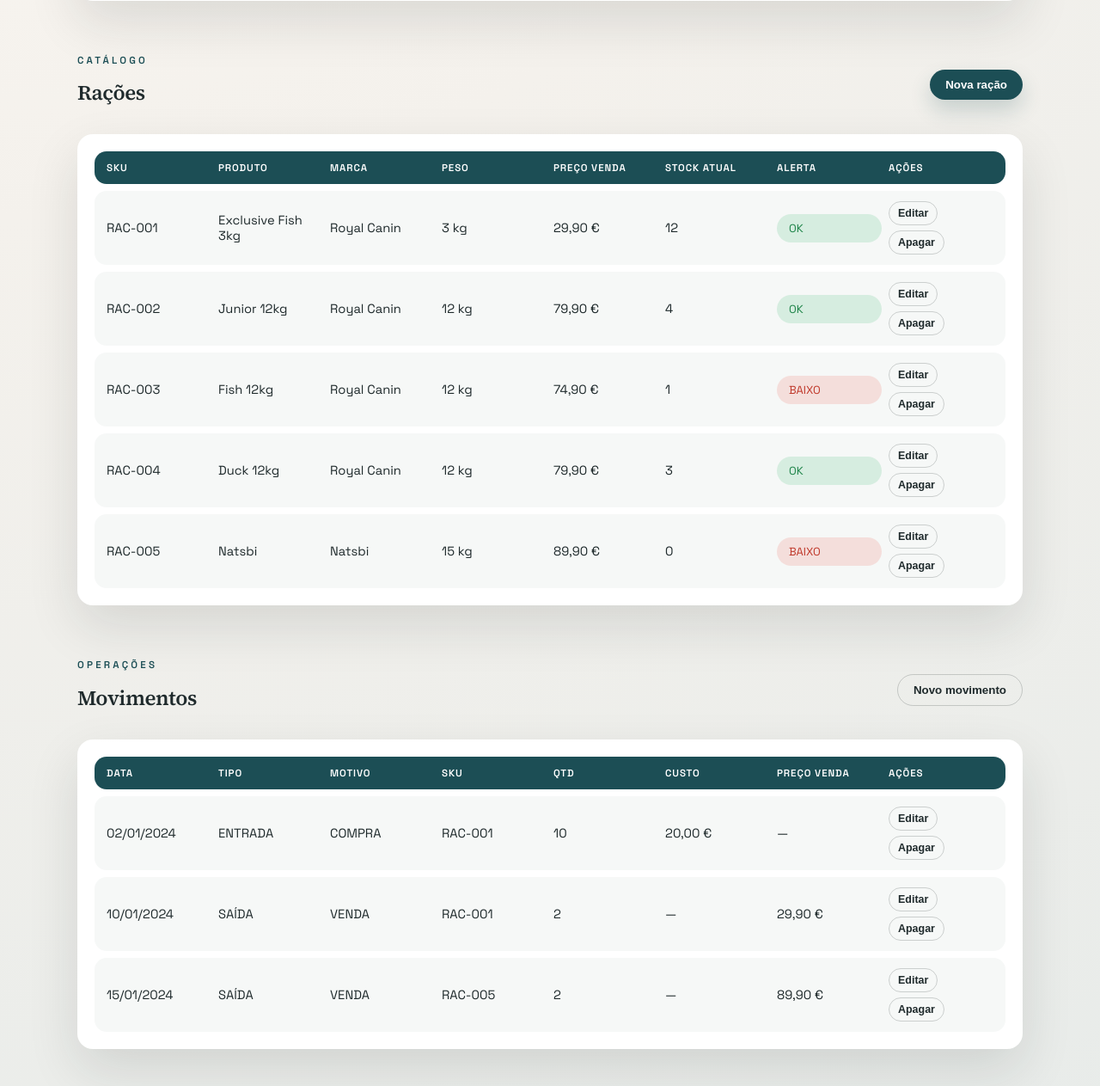
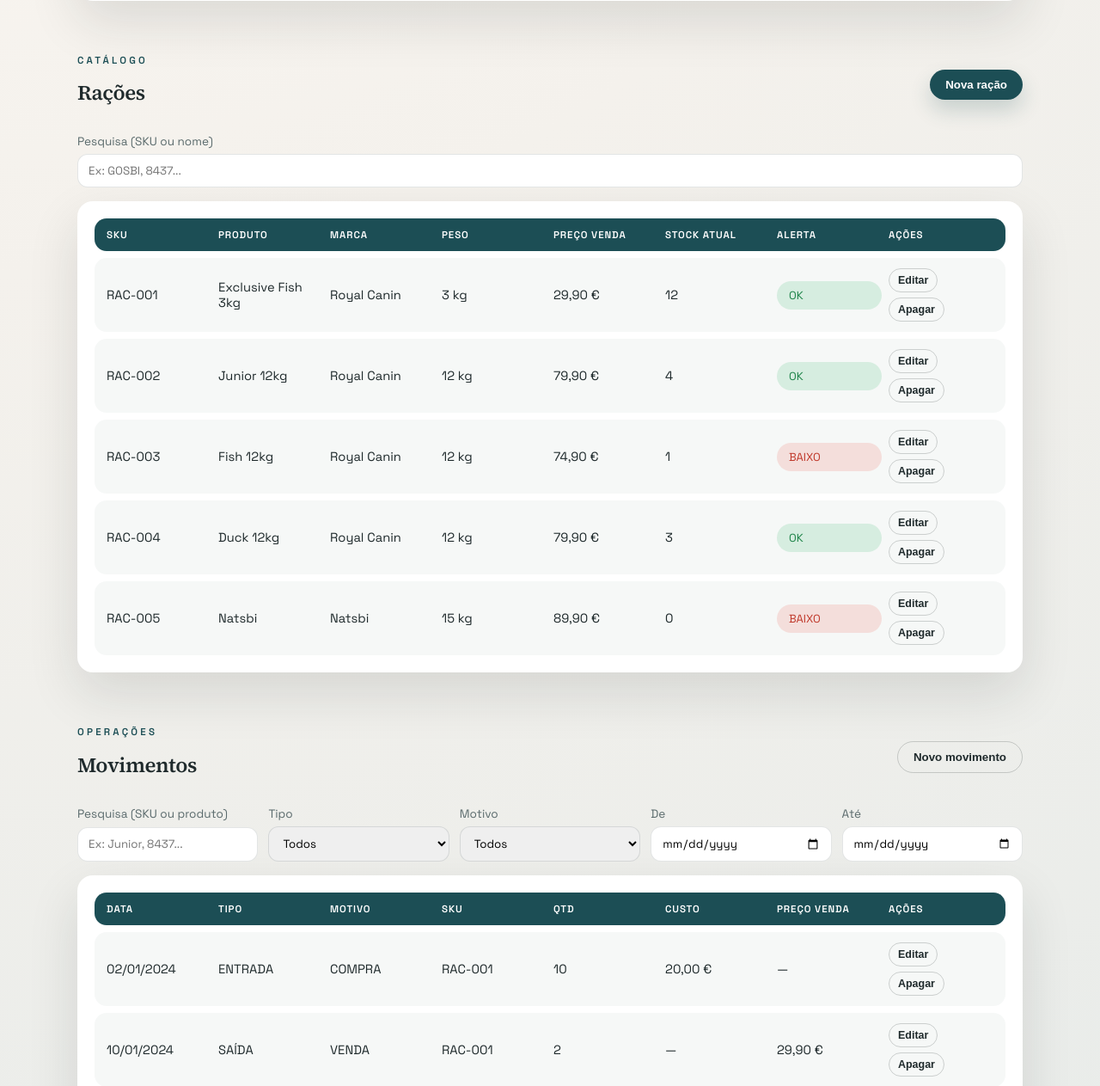
Before and after one commit to ricardoguimaraes2021/dogland-pvl, a PHP site: page / in a window 1280 px wide. Shown: the part 985-2248 px from the top of the page at 86% size. Run offline with PHP 8.4, Linux system fonts and the light colour scheme.

Commit message:
Adiciona filtros de pesquisa e datas

```diff
--- a/app.js
+++ b/app.js
@@ -47,6 +47,12 @@ const ui = {
   modalClose: byId("modal-close"),
   btnNovaRacao: byId("btn-nova-racao"),
   btnNovoMovimento: byId("btn-novo-movimento"),
+  filtroRacoesTexto: byId("filtro-racoes-texto"),
+  filtroMovTexto: byId("filtro-movimentos-texto"),
+  filtroMovTipo: byId("filtro-movimentos-tipo"),
+  filtroMovMotivo: byId("filtro-movimentos-motivo"),
+  filtroMovDe: byId("filtro-movimentos-de"),
+  filtroMovAte: byId("filtro-movimentos-ate"),
 };
 
 const sampleData = {
@@ -217,8 +223,45 @@ function render() {
   setMetrics(state.metrics);
   const restock = state.racoes.filter((r) => r.alerta === "BAIXO");
   renderTable(ui.restockTable, restock, restockRow);
-  renderTable(ui.racoesTable, state.racoes, racaoRow);
-  renderTable(ui.movimentosTable, state.movimentos, movimentoRow);
+  renderTable(ui.racoesTable, getFilteredRacoes(), racaoRow);
+  renderTable(ui.movimentosTable, getFilteredMovimentos(), movimentoRow);
+}
+
+function getFilteredRacoes() {
+  const texto = (ui.filtroRacoesTexto?.value || "").trim().toLowerCase();
+  if (!texto) return state.racoes;
+  return state.racoes.filter((r) => {
+    const sku = (r.sku || "").toLowerCase();
+    const nome = (r.nome || "").toLowerCase();
+    return sku.includes(texto) || nome.includes(texto);
+  });
+}
+
+function getFilteredMovimentos() {
+  const texto = (ui.filtroMovTexto?.value || "").trim().toLowerCase();
+  const tipo = ui.filtroMovTipo?.value || "";
+  const motivo = ui.filtroMovMotivo?.value || "";
+  const de = ui.filtroMovDe?.value ? new Date(ui.filtroMovDe.value) : null;
+  const ate = ui.filtroMovAte?.value ? new Date(ui.filtroMovAte.value) : null;
+
+  return state.movimentos.filter((m) => {
+    if (tipo && m.tipo !== tipo) return false;
+    if (motivo && m.motivo !== motivo) return false;
+
+    if (de || ate) {
+      const data = new Date(m.data);
+      if (de && data < de) return false;
+      if (ate && data > ate) return false;
+    }
+
+    if (texto) {
+      const sku = (m.sku || "").toLowerCase();
+      const nome = (state.racoes.find((r) => r.sku === m.sku)?.nome || "").toLowerCase();
+      if (!sku.includes(texto) && !nome.includes(texto)) return false;
+    }
+
+    return true;
+  });
 }
 
 function openModal(title, fields, onSubmit) {
@@ -291,6 +334,20 @@ document.querySelectorAll("[data-scroll]").forEach((btn) => {
     const target = document.querySelector(btn.dataset.scroll);
     if (target) target.scrollIntoView({ behavior: "smooth" });
   });
+});
+
+const filterInputs = [
+  ui.filtroRacoesTexto,
+  ui.filtroMovTexto,
+  ui.filtroMovTipo,
+  ui.filtroMovMotivo,
+  ui.filtroMovDe,
+  ui.filtroMovAte,
+];
+filterInputs.forEach((input) => {
+  if (!input) return;
+  input.addEventListener("input", () => render());
+  input.addEventListener("change", () => render());
 });
 
 ui.btnNovaRacao.addEventListener("click", () => {
--- a/assets/styles.css
+++ b/assets/styles.css
@@ -153,6 +153,13 @@ p {
   padding: 20px;
   border-radius: var(--radius);
   box-shadow: var(--shadow);
+}
+
+.filters {
+  display: grid;
+  gap: 12px;
+  grid-template-columns: repeat(auto-fit, minmax(180px, 1fr));
+  margin-bottom: 16px;
 }
 
 .panel__header {
--- a/index.html
+++ b/index.html
@@ -95,6 +95,12 @@
         </div>
         <button class="btn btn--primary" id="btn-nova-racao">Nova ração</button>
       </div>
+      <div class="filters">
+        <div class="field">
+          <label for="filtro-racoes-texto">Pesquisa (SKU ou nome)</label>
+          <input id="filtro-racoes-texto" type="text" placeholder="Ex: GOSBI, 8437..." />
+        </div>
+      </div>
       <div class="panel">
         <div class="table" id="racoes-table">
           <div class="table__row table__row--header">
@@ -118,6 +124,38 @@
           <h2>Movimentos</h2>
         </div>
         <button class="btn btn--ghost" id="btn-novo-movimento">Novo movimento</button>
+      </div>
+      <div class="filters">
+        <div class="field">
+          <label for="filtro-movimentos-texto">Pesquisa (SKU ou produto)</label>
+          <input id="filtro-movimentos-texto" type="text" placeholder="Ex: Junior, 8437..." />
+        </div>
+        <div class="field">
+          <label for="filtro-movimentos-tipo">Tipo</label>
+          <select id="filtro-movimentos-tipo">
+            <option value="">Todos</option>
+            <option value="ENTRADA">ENTRADA</option>
+            <option value="SAÍDA">SAÍDA</option>
+          </select>
+        </div>
+        <div class="field">
+          <label for="filtro-movimentos-motivo">Motivo</label>
+          <select id="filtro-movimentos-motivo">
+            <option value="">Todos</option>
+            <option value="COMPRA">COMPRA</option>
+            <option value="VENDA">VENDA</option>
+            <option value="CONSUMO_CASA">CONSUMO_CASA</option>
+            <option value="AJUSTE">AJUSTE</option>
+          </select>
+        </div>
+        <div class="field">
+          <label for="filtro-movimentos-de">De</label>
+          <input id="filtro-movimentos-de" type="date" />
+        </div>
+        <div class="field">
+          <label for="filtro-movimentos-ate">Até</label>
+          <input id="filtro-movimentos-ate" type="date" />
+        </div>
       </div>
       <div class="panel">
         <div class="table" id="movimentos-table">
```
